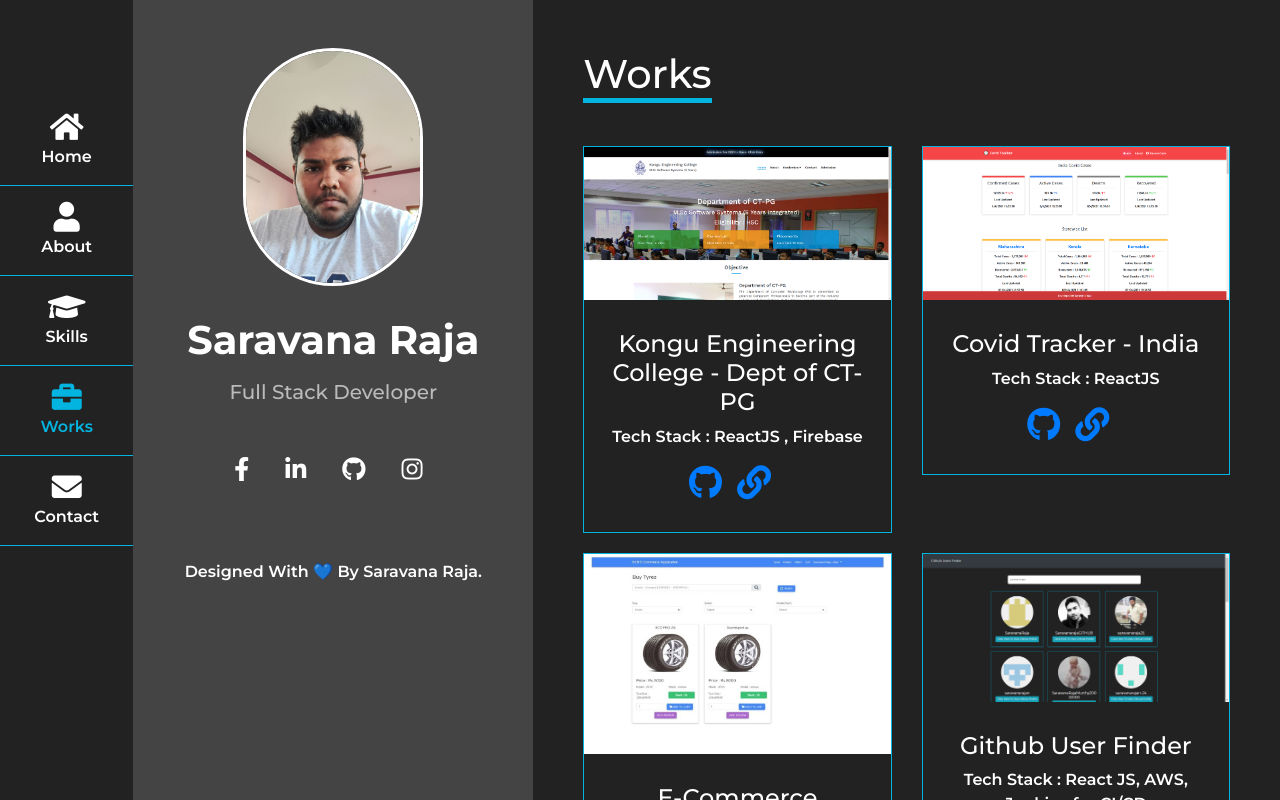
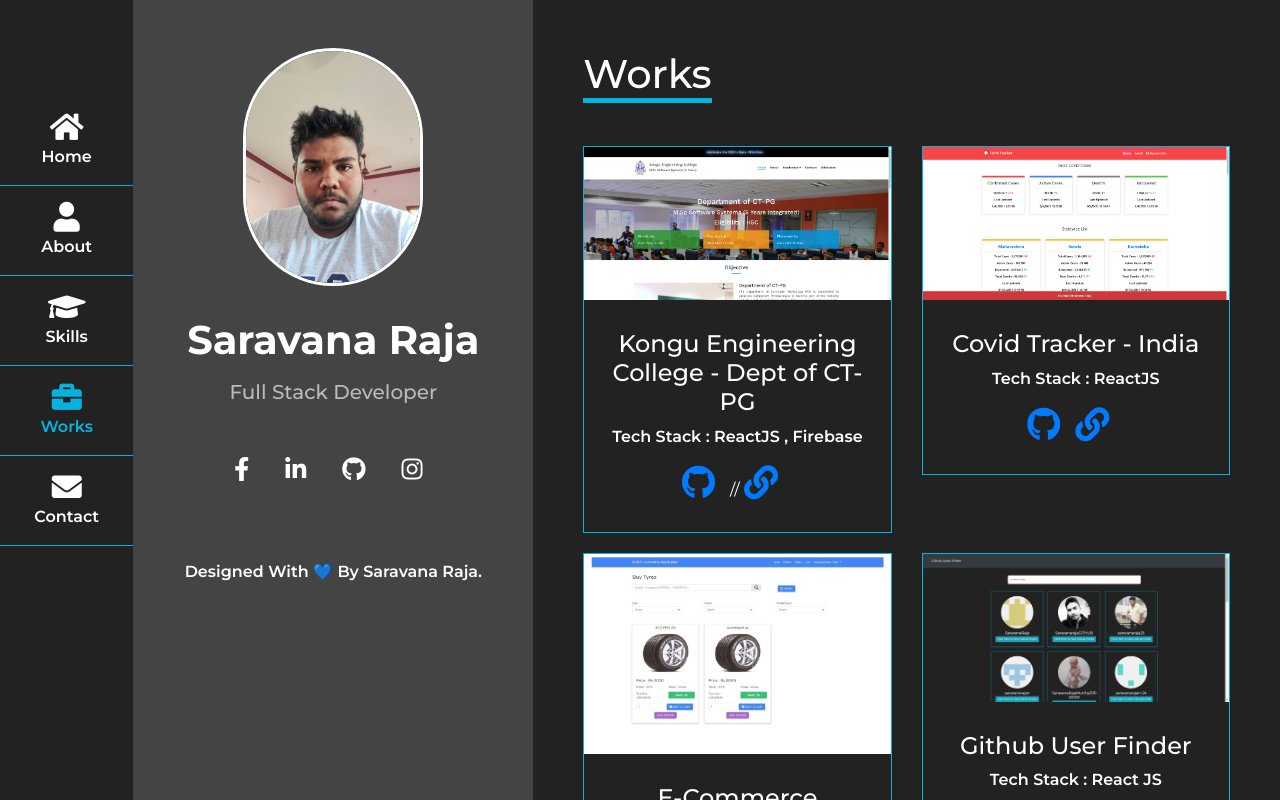
Before and after one commit to saravanaraja25/saravana-portfolio, a React (Create React App) app: page /works in a window 1280 px wide. Built offline with nearby package versions, Linux system fonts and the light colour scheme.

Commit message:
Update Work.js

```diff
--- a/src/components/Work.js
+++ b/src/components/Work.js
@@ -18,7 +18,7 @@
                                 <h4>Kongu Engineering College - Dept of CT-PG</h4>
                                 <p>Tech Stack : ReactJS , Firebase</p>
                                 <a target="_blank" rel="noreferrer" href="https://github.com/saravanaraja25/kec-msc-react-v2"><i className="fab fa-github"></i></a>
-                                <a target="_blank" rel="noreferrer" href="https://kongumscsoftwaresystems.in"><i className="fas fa-link"></i></a>
+//                                 <a target="_blank" rel="noreferrer" href="https://kongumscsoftwaresystems.in"><i className="fas fa-link"></i></a>
                             </div>
                         </div>
                     </div>
@@ -40,7 +40,7 @@
                                 <h4>E-Commerce Application</h4>
                                 <p>Tech Stack : Laravel</p>
                                 <a target="_blank" rel="noreferrer" href="https://github.com/saravanaraja25/b2becom-laravel7"><i className="fab fa-github"></i></a>
-                                <a target="_blank" rel="noreferrer" href="https://ecom.saravanaraja.xyz"><i className="fas fa-link"></i></a>
+//                                 <a target="_blank" rel="noreferrer" href="https://ecom.saravanaraja.xyz"><i className="fas fa-link"></i></a>
                             </div>
                         </div>
                     </div>
@@ -49,9 +49,9 @@
                             <img src={git} alt="git"/>
                             <div class="c-content">
                                 <h4>Github User Finder</h4>
-                                <p>Tech Stack : React JS, AWS, Jenkins for CI/CD</p>
+                                <p>Tech Stack : React JS</p>
                                 <a target="_blank" rel="noreferrer" href="https://github.com/saravanaraja25/github-finder"><i className="fab fa-github"></i></a>
-                                <a target="_blank" rel="noreferrer" href="http://3.236.147.106/"><i className="fas fa-link"></i></a>
+//                                 <a target="_blank" rel="noreferrer" href="http://3.236.147.106/"><i className="fas fa-link"></i></a>
                             </div>
                         </div>
                     </div>
@@ -62,7 +62,7 @@
                                 <h4>Weather Finder</h4>
                                 <p>Tech Stack : VueJS</p>
                                 <a target="_blank" rel="noreferrer" href="https://github.com/saravanaraja25/weather-app-vue"><i className="fab fa-github"></i></a>
-                                <a target="_blank" rel="noreferrer" href="https://weather.saravanaraja.xyz"><i className="fas fa-link"></i></a>
+//                                 <a target="_blank" rel="noreferrer" href="https://weather.saravanaraja.xyz"><i className="fas fa-link"></i></a>
                             </div>
                         </div>
                     </div>
```
